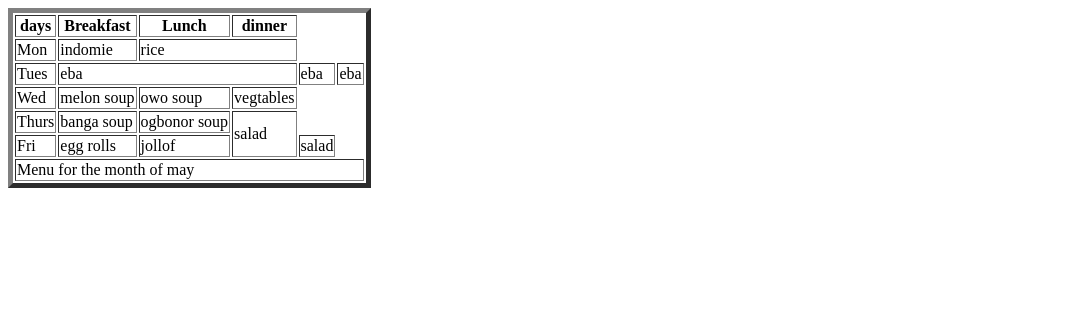
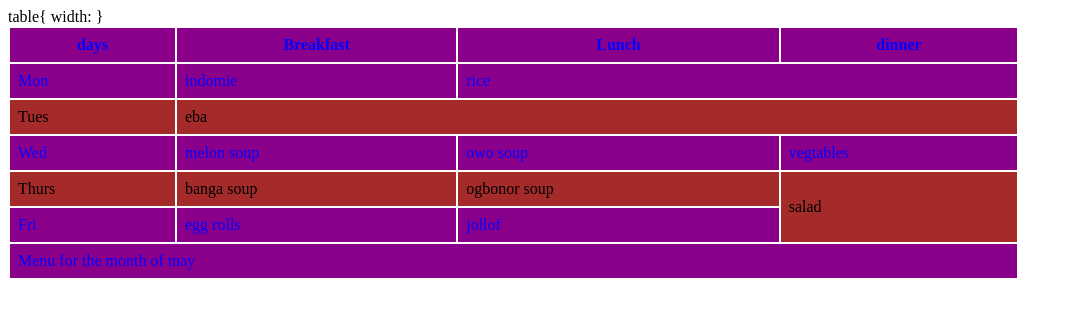
Before and after one commit to NERO8080/wk3, a plain HTML site: page Menu.html in a window 1280 px wide. Shown: the whole page, without its empty margins (0-1072 px from the left). Drawn offline with Linux system fonts and the light colour scheme.

Commit message:
"feat:create first css"

```diff
--- a/Menu.html
+++ b/Menu.html
@@ -4,10 +4,14 @@
     <meta charset="UTF-8">
     <meta http-equiv="X-UA-Compatible" content="IE=edge">
     <meta name="viewport" content="width=device-width, initial-scale=1.0">
+    <link rel="stylesheet" href="./menu.css">
     <title>Document</title>
 </head>
 <body>
-    <table border="5"
+    table{
+        width:
+    }
+    <table
 
 
         <thead>
@@ -29,8 +33,8 @@
         <tr>
             <td>Tues</td>
             <td colspan="3">eba</td>
-            <td>eba</td>
-            <td>eba</td>
+            <!-- <td>eba</td> -->
+            <!-- <td>eba</td> -->
         </tr>
         <tr>
             <td>Wed</td>
@@ -48,7 +52,7 @@
             <td>Fri</td>
             <td>egg rolls</td>
             <td>jollof</td>
-            <td>salad</td>
+            <!-- <td>salad</td> -->
         </tr>
     </tbody>
     <tfoot>
--- /dev/null
+++ b/menu.css
@@ -0,0 +1,21 @@
+
+
+
+table{
+   width:80%;
+   /* border-collapse: collapse; */
+}
+tr:nth-last-of-type(even){
+    background-color: brown;
+}
+tr:nth-of-type(odd){
+    background-color: darkmagenta;
+    color: blue;
+}
+td:nth-of-type(){
+    background-color: darksalmon;
+    color: burlywood;
+}
+td,th{
+    padding: .5em;
+}
```
